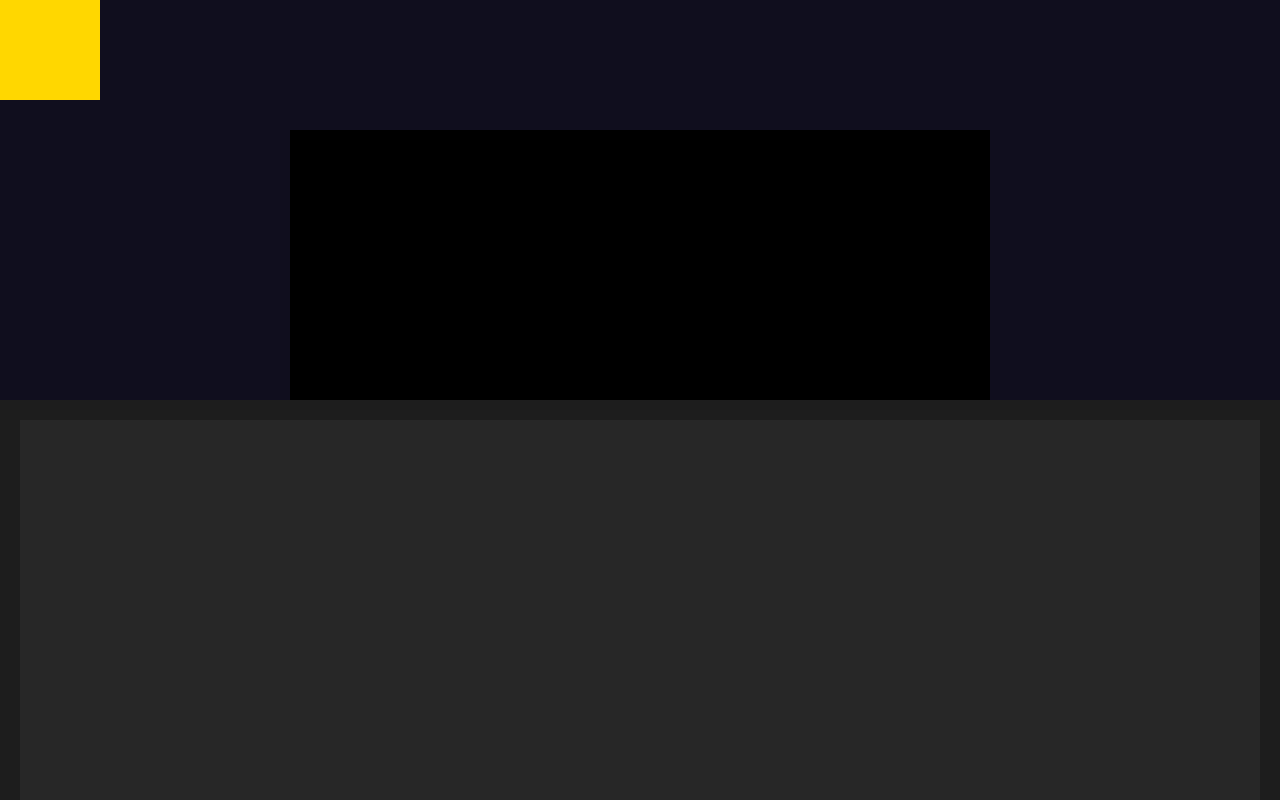
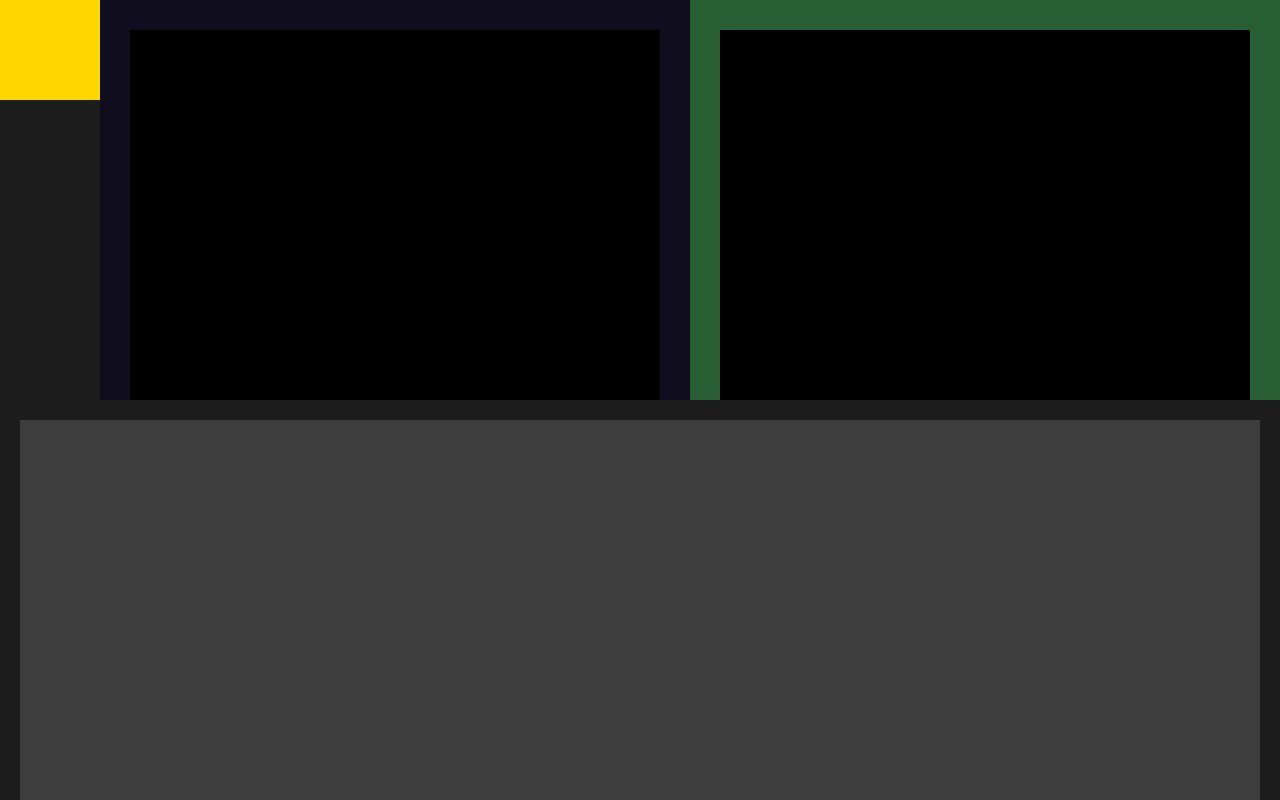
Before and after one commit to AgustinEA-dev/modern-web-animations-course, a plain HTML site: page scroll-animations/index.html in a window 1280 px wide. Shown: the top 800 px of the page. Drawn offline with Linux system fonts and the light colour scheme.

Commit message:
continued width scroll animations

```diff
--- a/scroll-animations/index.html
+++ b/scroll-animations/index.html
@@ -9,13 +9,22 @@
 </head>
 
 <body>
-    <div class="container">
+    <div style="display: flex">
         <div class="square"></div>
-        <div class="content">
-            <div style="height: 200vh; background-color: black"></div>
+        <div class="container">
+            <div class="content">
+                <div style="height: 200vh; background-color: black">
+                </div>
+            </div>
+        </div>
+        <div class="container-2">
+            <div class="content">
+                <div style="height: 200vh; background-color: black">
+                </div>
+            </div>
         </div>
     </div>
-    <div style="height: 200vh; background-color: rgb(39, 39, 39); margin: 20px;"></div>
+    <div style="height: 200vh; background-color: rgb(61, 61, 61); margin: 20px;"></div>
 </body>
 
 </html>
--- a/scroll-animations/styles.css
+++ b/scroll-animations/styles.css
@@ -5,17 +5,28 @@ body {
         Oxygen, Ubuntu, Cantarell, "Open Sans", "Helvetica Neue", sans-serif;
     padding: 0;
     margin: 0;
+    timeline-scope: --container-timeline
 }
 
 .container {
     height: 50vh;
+    flex: 1;
     overflow: auto;
     background-color: #100e1e;
-    animation: changeBg;
+    scroll-timeline: --container-timeline block;
+    animation: changeBg 1s;
     animation-timeline: scroll(self);
 }
 
+.container-2 {
+    height: 50vh;
+    flex: 1;
+    overflow: auto;
+    background-color: #285f32;
+}
+
 .content {
+
     padding: 30px;
     max-width: 700px;
     margin: 0 auto;
@@ -25,15 +36,20 @@ body {
     width: 100px;
     height: 100px;
     background-color: gold;
-    animation: linear move;
-    animation-timeline: scroll();
+    animation: linear move both;
+    animation-timeline: --container-timeline;
     position: sticky;
     top: 0;
 }
 
+.square-2 {
+    margin: 70px;
+    animation-timeline: scroll();
+}
+
 @keyframes move {
     to {
-        transform: translateX(calc(100vw - 100px));
+        transform: translateX(calc(50vw - 100px));
     }
 }
 
```
Also changed, not shown: animations/index.html (+0 -5 lines), animations/styles.css (+6 -6 lines).
